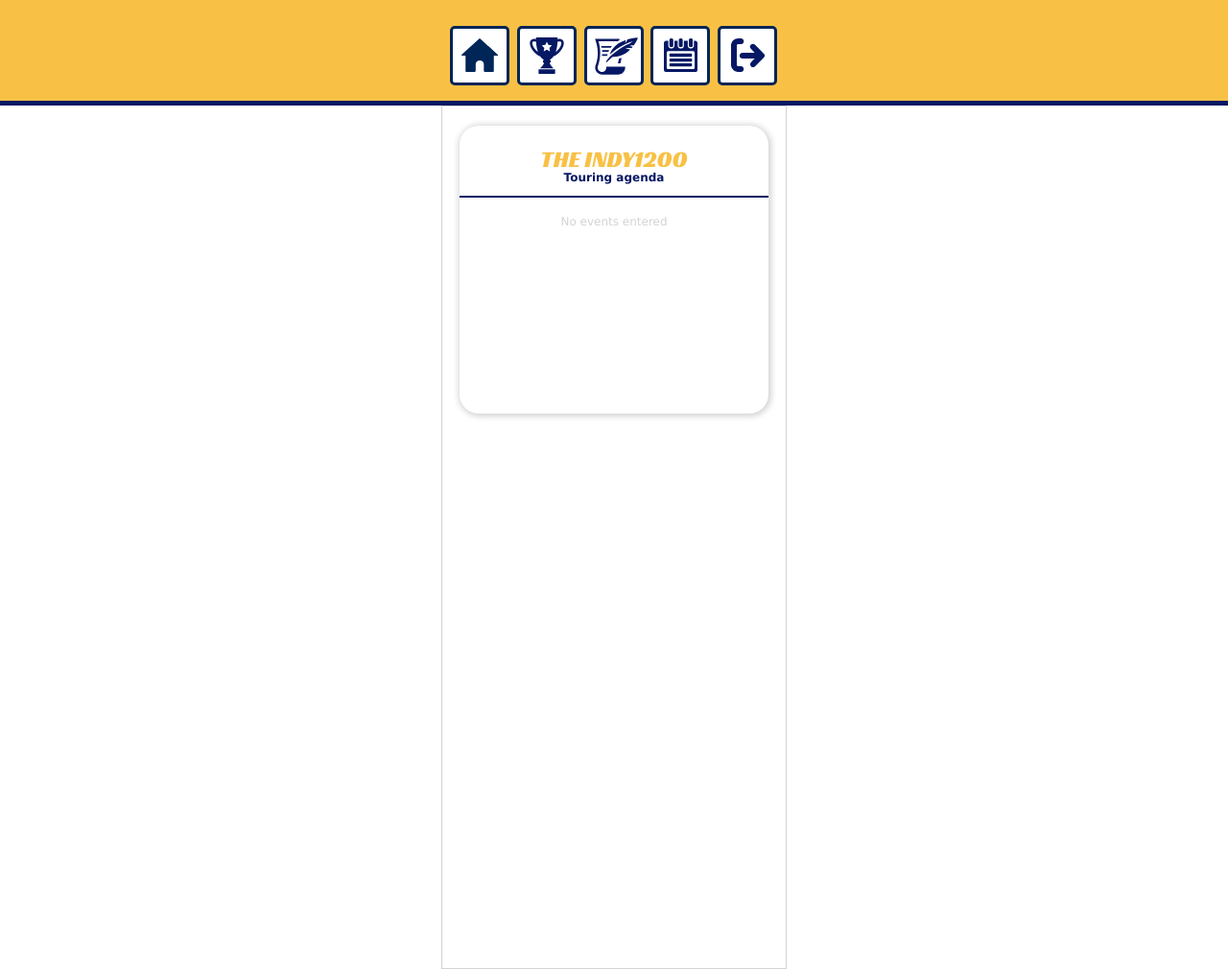
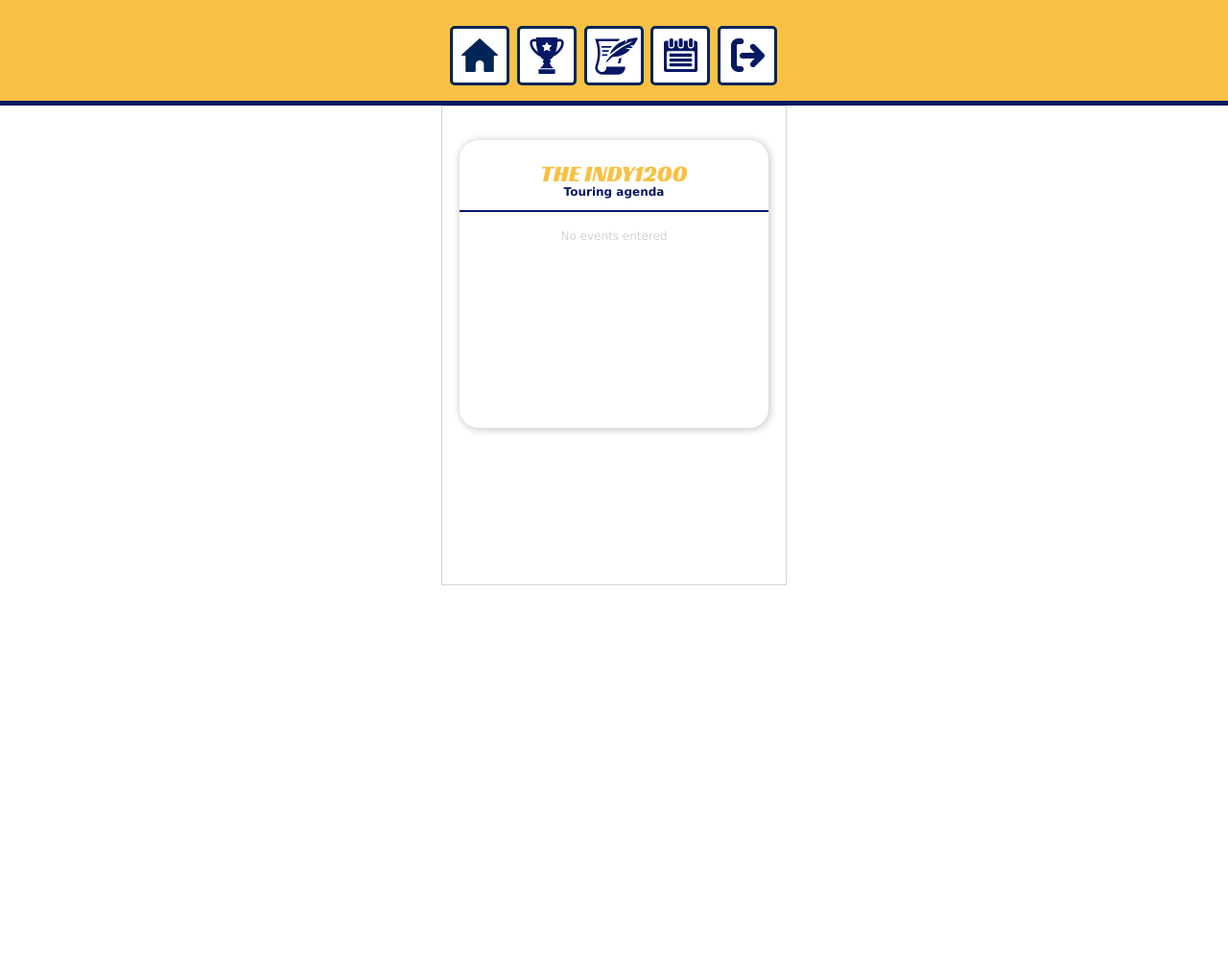
Before and after one commit to dmhburke/golfapp1devGIT, a Django app: page /login/touragenda/ in a window 1280 px wide. Shown: the whole page at 96% size. After the commit the page ends 610 px from the top, so only its background shows below. Run offline with Django 3.2, Linux system fonts and the light colour scheme; data that the repository does not hold is empty.

Commit message:
Desktop media added

```diff
--- a/catalog/static/css/styles.css
+++ b/catalog/static/css/styles.css
@@ -2037,9 +2037,13 @@ input[type=number]::-webkit-outer-spin-button {
 }
 
 
-
+/*DESKTOP RESPONSIVE*/
 @media only screen and (min-width: 1100px) {
 #bodyContentContainer {
-    height: 900px;
+    height: 500px;
+    padding-top: 25px;
   }
-}
+
+#fullLeaderboardScrollContainer,#scoringScrollContainer, #scoreScrollContainer, #tipsScrollContainer, #socialScrollContainer, #fullscreenScrollContainer{
+    height: 350px;
+}
```
